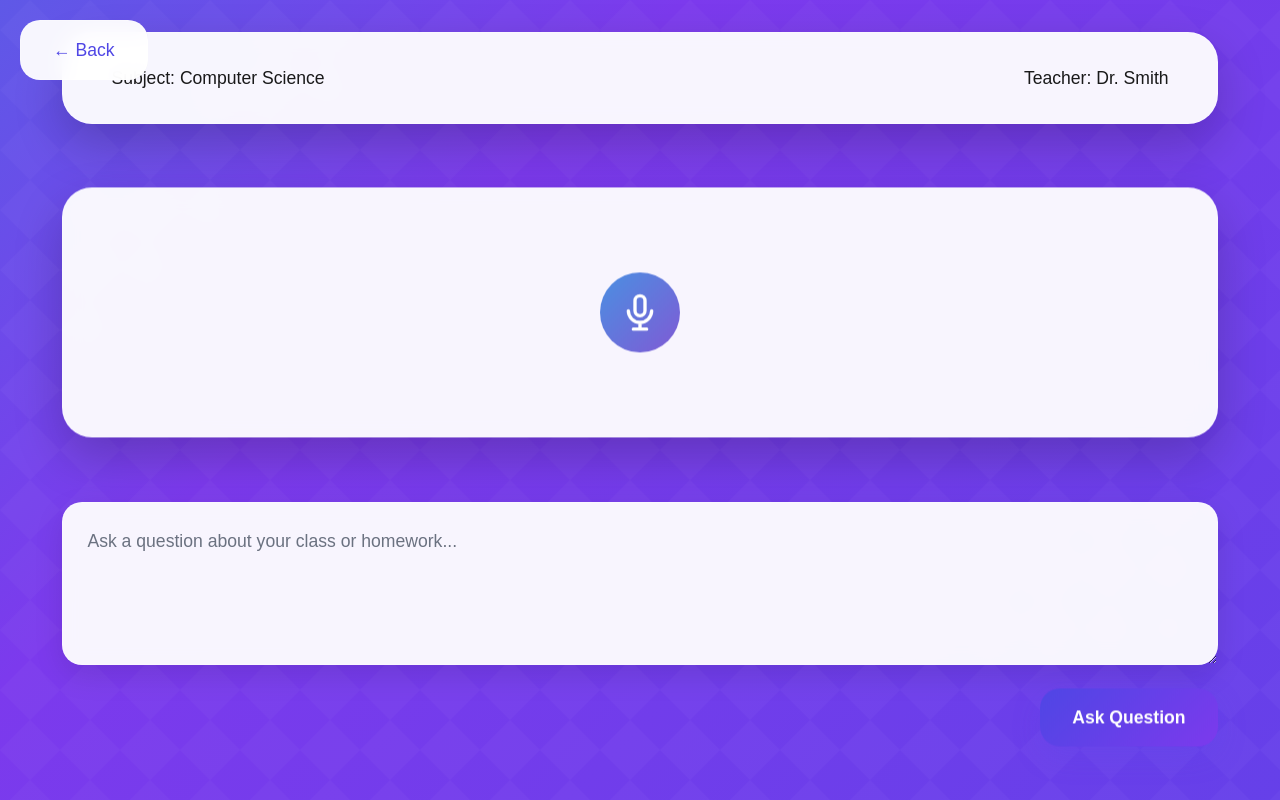
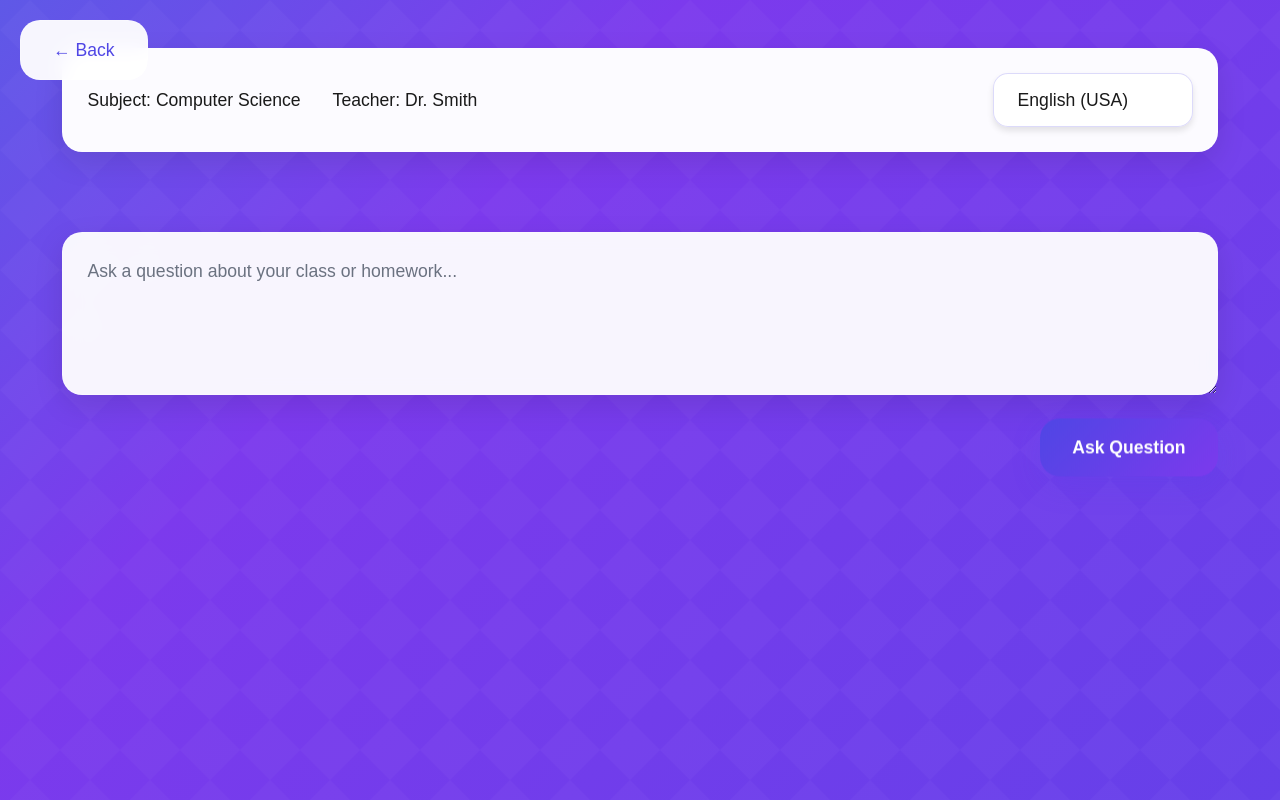
Before and after one commit to Laoluog/TeachAI, a Next.js app: page /student in a window 1280 px wide. Built offline with nearby package versions, Linux system fonts and the light colour scheme.

Commit message:
Multi-language functionality

```diff
--- a/src/app/components/Student.tsx
+++ b/src/app/components/Student.tsx
@@ -4,13 +4,60 @@ import { useState, useRef, useEffect } from 'react';
 import styles from '../styles/Student.module.css';
 import { useRouter } from 'next/navigation';
 
+interface Language {
+  code: string;
+  name: string;
+  flag?: string;
+}
+
+const SUPPORTED_LANGUAGES: Language[] = [
+  { code: 'en-US', name: 'English (USA)' },
+  { code: 'en-GB', name: 'English (UK)', flag: '🇬🇧' },
+  { code: 'en-AU', name: 'English (Australia)', flag: '🇦🇺' },
+  { code: 'en-CA', name: 'English (Canada)', flag: '🇨🇦' },
+  { code: 'ja', name: 'Japanese', flag: '🇯🇵' },
+  { code: 'zh', name: 'Chinese', flag: '🇨🇳' },
+  { code: 'de', name: 'German', flag: '🇩🇪' },
+  { code: 'hi', name: 'Hindi', flag: '🇮🇳' },
+  { code: 'fr-FR', name: 'French (France)', flag: '🇫🇷' },
+  { code: 'fr-CA', name: 'French (Canada)', flag: '🇨🇦' },
+  { code: 'ko', name: 'Korean', flag: '🇰🇷' },
+  { code: 'pt-BR', name: 'Portuguese (Brazil)', flag: '🇧🇷' },
+  { code: 'pt-PT', name: 'Portuguese (Portugal)', flag: '🇵🇹' },
+  { code: 'it', name: 'Italian', flag: '🇮🇹' },
+  { code: 'es-ES', name: 'Spanish (Spain)', flag: '🇪🇸' },
+  { code: 'es-MX', name: 'Spanish (Mexico)', flag: '🇲🇽' },
+  { code: 'id', name: 'Indonesian', flag: '🇮🇩' },
+  { code: 'nl', name: 'Dutch', flag: '🇳🇱' },
+  { code: 'tr', name: 'Turkish', flag: '🇹🇷' },
+  { code: 'fil', name: 'Filipino', flag: '🇵🇭' },
+  { code: 'pl', name: 'Polish', flag: '🇵🇱' },
+  { code: 'sv', name: 'Swedish', flag: '🇸🇪' },
+  { code: 'bg', name: 'Bulgarian', flag: '🇧🇬' },
+  { code: 'ro', name: 'Romanian', flag: '🇷🇴' },
+  { code: 'ar-SA', name: 'Arabic (Saudi Arabia)', flag: '🇸🇦' },
+  { code: 'ar-AE', name: 'Arabic (UAE)', flag: '🇦🇪' },
+  { code: 'cs', name: 'Czech', flag: '🇨🇿' },
+  { code: 'el', name: 'Greek', flag: '🇬🇷' },
+  { code: 'fi', name: 'Finnish', flag: '🇫🇮' },
+  { code: 'hr', name: 'Croatian', flag: '🇭🇷' },
+  { code: 'ms', name: 'Malay', flag: '🇲🇾' },
+  { code: 'sk', name: 'Slovak', flag: '🇸🇰' },
+  { code: 'da', name: 'Danish', flag: '🇩🇰' },
+  { code: 'ta', name: 'Tamil', flag: '🇮🇳' },
+  { code: 'uk', name: 'Ukrainian', flag: '🇺🇦' },
+  { code: 'ru', name: 'Russian', flag: '🇷🇺' },
+];
+
 interface Question {
   id: number;
   question: string;
   response: string;
+  response_english?: string;
   timestamp: string;
   subject: string;
   teacher: string;
+  language?: string;
 }
 
 interface StudentProps {
@@ -27,6 +74,8 @@ export default function Student({ questions, setQuestions }: StudentProps) {
   const [isPlaying, setIsPlaying] = useState(false);
   const [subject, setSubject] = useState('Computer Science');
   const [teacher, setTeacher] = useState('Dr. Smith');
+  const [selectedLanguage, setSelectedLanguage] = useState<Language>(SUPPORTED_LANGUAGES[0]);
+  const [isLanguageDropdownOpen, setIsLanguageDropdownOpen] = useState(false);
   const audioRef = useRef<HTMLAudioElement>(null);
   const typingSpeed = 50; // ms per character
 
@@ -78,7 +127,10 @@ export default function Student({ questions, setQuestions }: StudentProps) {
         headers: {
           'Content-Type': 'application/json',
         },
-        body: JSON.stringify({ question }),
+        body: JSON.stringify({
+          question,
+          language: selectedLanguage.code
+        }),
       });
 
       const data = await response.json();
@@ -162,9 +214,39 @@ export default function Student({ questions, setQuestions }: StudentProps) {
       >
         ← Back
       </button>
-      <div className={styles.classInfo}>
-        <span>Subject: {subject}</span>
-        <span>Teacher: {teacher}</span>
+      <div className={styles.topBar}>
+        <div className={styles.classInfo}>
+          <span>Subject: {subject}</span>
+          <span>Teacher: {teacher}</span>
+        </div>
+        <div className={styles.languageSelector}>
+          <button
+            className={styles.languageButton}
+            onClick={() => setIsLanguageDropdownOpen(!isLanguageDropdownOpen)}
+          >
+            {selectedLanguage.flag && (
+              <span className={styles.flag}>{selectedLanguage.flag}</span>
+            )}
+            {selectedLanguage.name}
+          </button>
+          {isLanguageDropdownOpen && (
+            <div className={styles.languageDropdown}>
+              {SUPPORTED_LANGUAGES.map((lang) => (
+                <div
+                  key={lang.code}
+                  className={styles.languageOption}
+                  onClick={() => {
+                    setSelectedLanguage(lang);
+                    setIsLanguageDropdownOpen(false);
+                  }}
+                >
+                  {lang.flag && <span className={styles.flag}>{lang.flag}</span>}
+                  {lang.name}
+                </div>
+              ))}
+            </div>
+          )}
+        </div>
       </div>
 
       {aiResponse && (
@@ -176,28 +258,7 @@ export default function Student({ questions, setQuestions }: StudentProps) {
         </div>
       )}
 
-      <div className={styles.audioContainer}>
-        <div className={`${styles.speechIcon} ${isPlaying ? styles.speaking : ''}`}>
-          <svg
-            xmlns="http://www.w3.org/2000/svg"
-            fill="none"
-            viewBox="0 0 24 24"
-            stroke="currentColor"
-          >
-            <path
-              strokeLinecap="round"
-              strokeLinejoin="round"
-              strokeWidth={2}
-              d="M19 11a7 7 0 01-7 7m0 0a7 7 0 01-7-7m7 7v4m0 0H8m4 0h4m-4-8a3 3 0 01-3-3V5a3 3 0 116 0v6a3 3 0 01-3 3z"
-            />
-          </svg>
-        </div>
-        <audio
-          ref={audioRef}
-          controls
-          style={{ display: 'none' }}
-        />
-      </div>
+
 
       <form onSubmit={handleSubmit} className={styles.form}>
         <textarea
--- a/src/app/styles/Student.module.css
+++ b/src/app/styles/Student.module.css
@@ -73,27 +73,101 @@
   color: #7c3aed;
 }
 
-.classInfo {
+.topBar {
+  width: 95%;
+  max-width: 1200px;
+  padding: 1.5rem;
+  background: rgba(255, 255, 255, 0.98);
+  border-radius: 20px;
+  box-shadow: 0 10px 30px rgba(0, 0, 0, 0.1);
+  backdrop-filter: blur(10px);
+  border: 1px solid rgba(255, 255, 255, 0.2);
   display: flex;
   justify-content: space-between;
   align-items: center;
-  width: 95%;
-  max-width: 1200px;
-  padding: 2rem 3rem;
-  background: rgba(255, 255, 255, 0.95);
-  border-radius: 30px;
-  box-shadow: 0 20px 50px rgba(0, 0, 0, 0.2);
-  margin-bottom: 2rem;
-  backdrop-filter: blur(10px);
-  border: 1px solid rgba(255, 255, 255, 0.2);
-  animation: slideUp 0.8s ease-out forwards;
-  z-index: 1;
+  margin: 1rem auto;
+  z-index: 2;
+}
+
+@keyframes slideDown {
+  0% { transform: translate(-50%, -20px); opacity: 0; }
+  100% { transform: translate(-50%, 0); opacity: 1; }
+}
+
+.classInfo {
+  display: flex;
+  gap: 2rem;
+  color: #666;
 }
 
 .classInfo span {
   color: #1a1a1a;
   font-size: 1.1rem;
   font-weight: 500;
+}
+
+.languageSelector {
+  position: relative;
+  min-width: 200px;
+}
+
+.languageButton {
+  display: flex;
+  align-items: center;
+  gap: 0.5rem;
+  padding: 0.8rem 1.5rem;
+  background: rgba(255, 255, 255, 0.95);
+  border: 1px solid rgba(79, 70, 229, 0.2);
+  border-radius: 15px;
+  color: #1a1a1a;
+  cursor: pointer;
+  width: 100%;
+  transition: all 0.3s;
+  font-size: 1.1rem;
+  box-shadow: 0 4px 6px rgba(0, 0, 0, 0.1);
+}
+
+.languageButton:hover {
+  background: rgba(79, 70, 229, 0.1);
+  border-color: rgba(79, 70, 229, 0.4);
+}
+
+.languageDropdown {
+  position: absolute;
+  top: calc(100% + 5px);
+  left: 0;
+  right: 0;
+  background: rgba(255, 255, 255, 0.98);
+  border: 1px solid rgba(79, 70, 229, 0.2);
+  border-radius: 15px;
+  max-height: 300px;
+  overflow-y: auto;
+  z-index: 1000;
+  box-shadow: 0 10px 25px rgba(0, 0, 0, 0.1);
+  backdrop-filter: blur(10px);
+  animation: slideUp 0.3s ease-out forwards;
+}
+
+.languageOption {
+  display: flex;
+  align-items: center;
+  gap: 0.5rem;
+  padding: 0.8rem 1.5rem;
+  cursor: pointer;
+  transition: all 0.2s;
+  color: #1a1a1a;
+  font-size: 1.1rem;
+}
+
+.languageOption:hover {
+  background-color: rgba(79, 70, 229, 0.1);
+}
+
+.flag {
+  font-size: 1.2em;
+  line-height: 1;
+  display: inline-block;
+  transform: translateY(-1px);
 }
 
 .responseContainer {
@@ -103,17 +177,14 @@
   background: rgba(255, 255, 255, 0.95);
   border-radius: 30px;
   padding: 3rem;
-  margin-top: 2rem;
+  margin: 100px auto 2rem;
   box-shadow: 0 20px 50px rgba(0, 0, 0, 0.2);
   position: relative;
   overflow: hidden;
   backdrop-filter: blur(10px);
   border: 1px solid rgba(255, 255, 255, 0.2);
-  animation: slideUp 0.8s ease-out forwards 0.2s;
+  display: block;
   z-index: 1;
-
-  transform-style: preserve-3d;
-  perspective: 1000px;
 }
 
 .typingText {
@@ -144,85 +215,9 @@
   }
 }
 
-.audioContainer {
-  width: 95%;
-  max-width: 1200px;
-  height: 250px;
-  background: rgba(255, 255, 255, 0.95);
-  border-radius: 30px;
-  overflow: hidden;
-  box-shadow: 0 20px 50px rgba(0, 0, 0, 0.2);
-  display: flex;
-  justify-content: center;
-  align-items: center;
-  backdrop-filter: blur(10px);
-  border: 1px solid rgba(255, 255, 255, 0.2);
-  animation: float 6s ease-in-out infinite;
-  z-index: 1;
 
-  position: relative;
-  transform-style: preserve-3d;
-  perspective: 1000px;
-  position: relative;
-}
 
-.speechIcon {
-  width: 80px;
-  height: 80px;
-  background: linear-gradient(135deg, #4a90e2, #805ad5);
-  border-radius: 50%;
-  display: flex;
-  justify-content: center;
-  align-items: center;
-  transition: transform 0.15s ease-in-out;
-}
 
-.speechIcon svg {
-  width: 40px;
-  height: 40px;
-  color: white;
-}
-
-.speechIcon.speaking {
-  animation: pulse 1s ease-in-out infinite;
-}
-
-@keyframes pulse {
-  0% {
-    transform: scale(1);
-  }
-  50% {
-    transform: scale(1.1);
-  }
-  100% {
-    transform: scale(1);
-  }
-}
-
-.form {
-  width: 100%;
-  max-width: 800px;
-  display: flex;
-  flex-direction: column;
-  gap: 1rem;
-}
-
-.input {
-  width: 100%;
-  padding: 1rem;
-  border: 2px solid #e2e8f0;
-  border-radius: 12px;
-  font-size: 1rem;
-  resize: vertical;
-  transition: all 0.3s ease;
-  background: white;
-}
-
-.input:focus {
-  outline: none;
-  border-color: #4a90e2;
-  box-shadow: 0 0 0 3px rgba(74, 144, 226, 0.1);
-}
 
 .form {
   width: 95%;
@@ -230,7 +225,8 @@
   display: flex;
   flex-direction: column;
   gap: 1.5rem;
-  margin-top: 2rem;
+  margin: 2rem auto;
+  position: relative;
   z-index: 1;
 }
 
--- a/src/app/styles/Teacher.module.css
+++ b/src/app/styles/Teacher.module.css
@@ -161,9 +161,32 @@
 
 .questionMeta {
   display: flex;
-  justify-content: space-between;
+  flex-wrap: wrap;
+  gap: 1rem;
+  align-items: center;
   color: #718096;
   font-size: 0.875rem;
+  margin-bottom: 1rem;
+  padding-bottom: 0.5rem;
+  border-bottom: 1px solid rgba(0, 0, 0, 0.1);
+}
+
+.language {
+  padding: 0.2rem 0.5rem;
+  background: rgba(79, 70, 229, 0.1);
+  border: 1px solid rgba(79, 70, 229, 0.2);
+  border-radius: 4px;
+  color: #4f46e5;
+  font-weight: 500;
+}
+
+.responseEnglish {
+  margin-top: 1rem;
+  padding-top: 1rem;
+  border-top: 1px dashed rgba(0, 0, 0, 0.1);
+  color: #4f46e5;
+  font-size: 0.95rem;
+  line-height: 1.6;
 }
 
 /* Files Tab */
```
Also changed, not shown: src/app/components/Teacher.tsx (+13 -2 lines), 2 other files (tests, documents, lock files or other folders).
